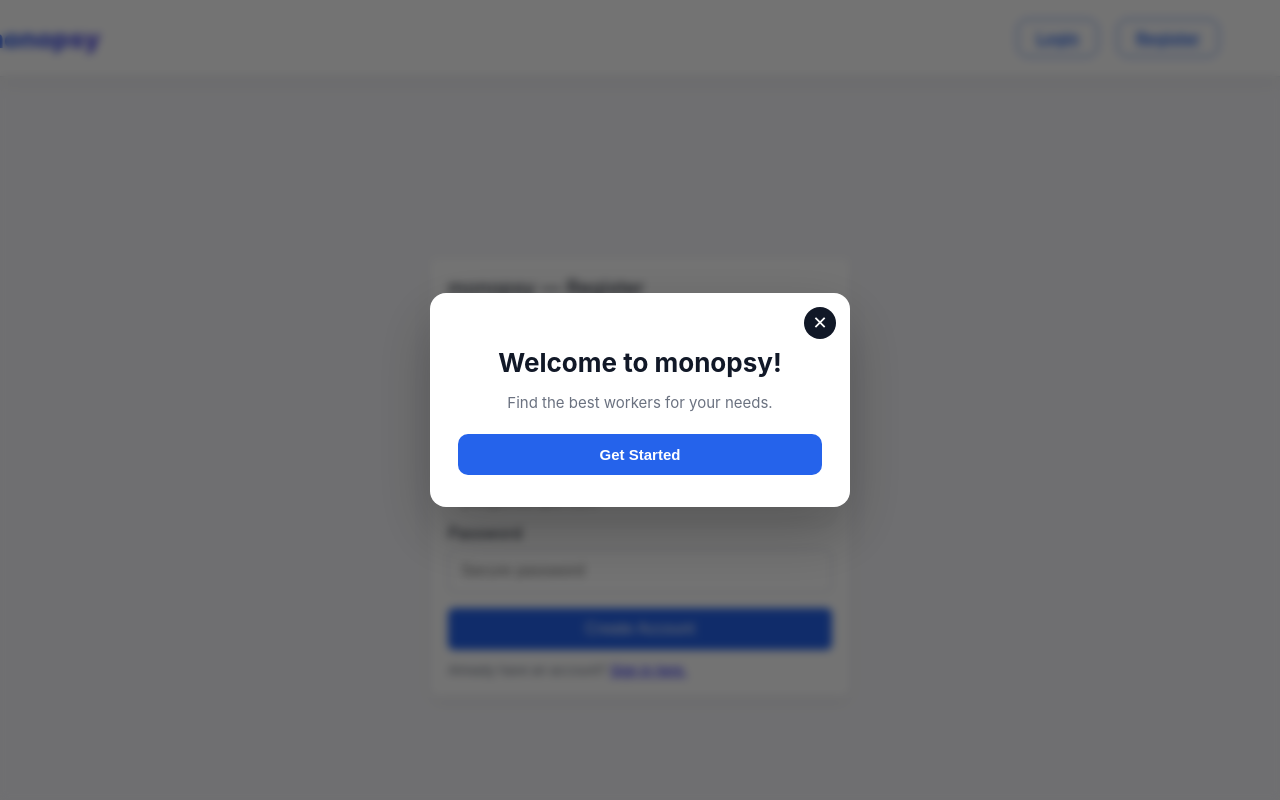
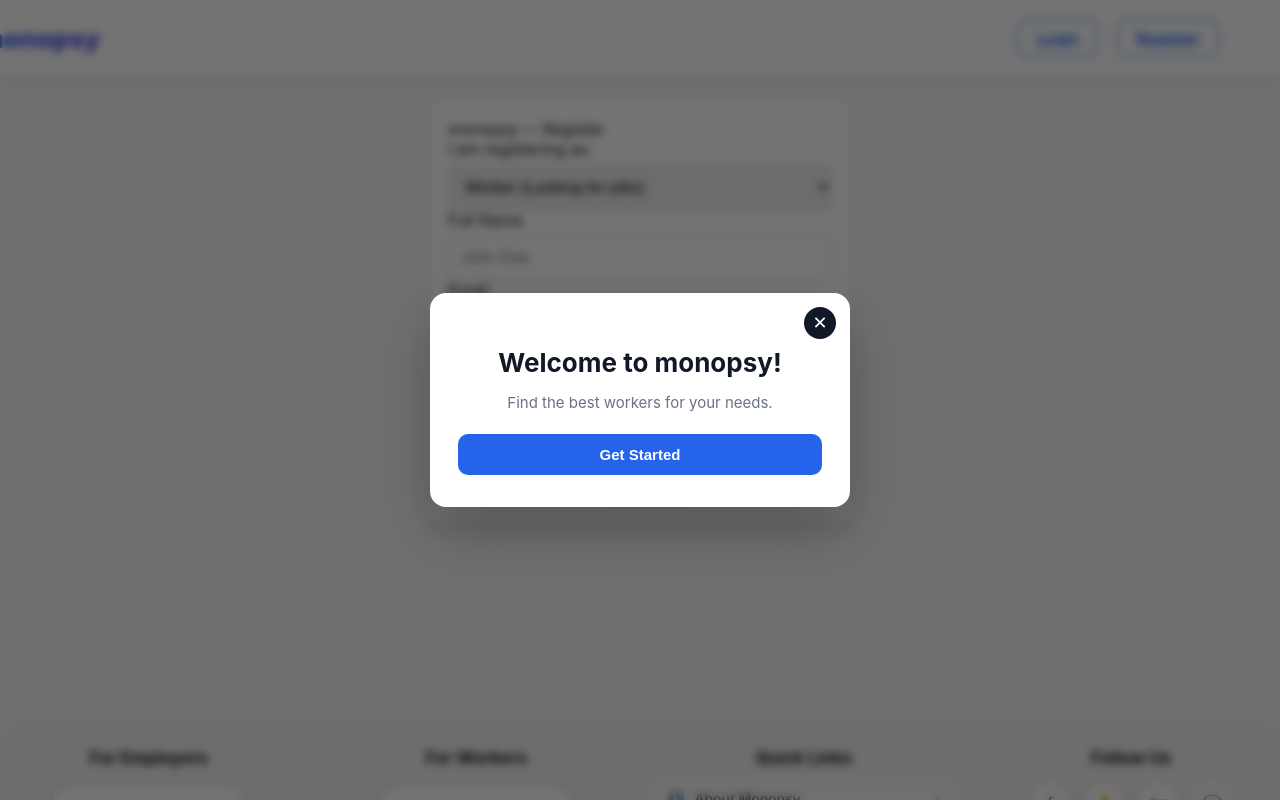
Before and after one commit to RohanKumarRai/neev-frontend, a React (Vite) app: page /register in a window 1280 px wide. Built offline with nearby package versions, Linux system fonts and the light colour scheme.

Commit message:
fixing Available jobs page

```diff
--- a/src/App.jsx
+++ b/src/App.jsx
@@ -1,45 +1,194 @@
-//ScrollTotop
-import ScrollToTop from "./components/ScrollToTop";
 
-//welcomePopup
-import WelcomePopup from "./components/WelcomePopup";
 
-// src/App.jsx
+
+// // ScrollToTop
+// import ScrollToTop from "./components/ScrollToTop";
+
+// // Welcome popup
+// import WelcomePopup from "./components/WelcomePopup";
+
+// import React from "react";
+// import { Routes, Route } from "react-router-dom";
+
+// // Core
+// import Header from "./components/Header";
+// import Footer from "./components/Footer";
+// import ProtectedRoute from "./components/ProtectedRoute";
+
+// // Auth
+// import Login from "./components/Login";
+// import Register from "./components/Register";
+
+// // Common
+// import Dashboard from "./components/Dashboard";
+
+// // Worker
+// import JobList from "./components/JobList";
+// import WorkerJobs from "./components/WorkerJobs";
+// import Profile from "./components/Profile";
+
+// // Employer
+// import CreateJob from "./components/CreateJob";
+// import EmployerJobs from "./components/EmployerJobs";
+// import JobApplications from "./components/JobApplications";
+
+// // Pages
+// import About from "./pages/About";
+// import Privacy from "./pages/Privacy";
+// import Terms from "./pages/Terms";
+// import Contact from "./pages/Contact";
+
+// // RoleRoute
+// import RoleRoute from "./components/RoleRoute";
+
+// // Home
+// import Services from "./components/services";
+
+// const Home = () => (
+//   <>
+//     <div style={{ textAlign: "center", padding: "80px 20px", background: "#f9fafb" }}>
+//       <h1 style={{ fontSize: "42px" }}>Welcome to monopsy!</h1>
+//       <h2 style={{ color: "#4b5563" }}>
+//         Find the best workers for your needs.
+//       </h2>
+//     </div>
+//     <Services />
+//   </>
+// );
+
+// function App() {
+//   return (
+//     <>
+//       <WelcomePopup />
+
+//       {/* ✅ CORRECT LAYOUT WRAPPER */}
+//       <div className="app-layout">
+//         <Header />
+
+//         {/* ✅ ScrollToTop MUST be here */}
+//         <ScrollToTop />
+
+//         {/* ✅ Main content */}
+//         <main className="main-content">
+//           <Routes>
+//             {/* PUBLIC */}
+//             <Route path="/" element={<Home />} />
+//             <Route path="/about" element={<About />} />
+//             <Route path="/privacy" element={<Privacy />} />
+//             <Route path="/terms" element={<Terms />} />
+//             <Route path="/contact" element={<Contact />} />
+//             <Route path="/login" element={<Login />} />
+//             <Route path="/register" element={<Register />} />
+
+//             {/* PROTECTED */}
+//             <Route
+//               path="/dashboard"
+//               element={
+//                 <ProtectedRoute>
+//                   <Dashboard />
+//                 </ProtectedRoute>
+//               }
+//             />
+
+//             {/* WORKER */}
+//             <Route
+//               path="/jobs"
+//               element={
+//                 <ProtectedRoute>
+//                   <JobList />
+//                 </ProtectedRoute>
+//               }
+//             />
+
+//             <Route
+//               path="/profile"
+//               element={
+//                 <ProtectedRoute>
+//                   <Profile />
+//                 </ProtectedRoute>
+//               }
+//             />
+
+//             <Route
+//               path="/worker/jobs"
+//               element={
+//                 <ProtectedRoute>
+//                   <WorkerJobs />
+//                 </ProtectedRoute>
+//               }
+//             />
+
+//             {/* EMPLOYER */}
+//             <Route
+//               path="/employer/post-job"
+//               element={
+//                 <ProtectedRoute>
+//                   <CreateJob />
+//                 </ProtectedRoute>
+//               }
+//             />
+
+//             <Route
+//               path="/employer/jobs"
+//               element={
+//                 <ProtectedRoute>
+//                   <EmployerJobs />
+//                 </ProtectedRoute>
+//               }
+//             />
+
+//             <Route
+//               path="/employer/jobs/:jobId/applications"
+//               element={
+//                 <ProtectedRoute>
+//                   <JobApplications />
+//                 </ProtectedRoute>
+//               }
+//             />
+
+//             {/* 404 */}
+//             <Route path="*" element={<h1>404 - Page Not Found</h1>} />
+//           </Routes>
+//         </main>
+
+//         <Footer />
+//       </div>
+//     </>
+//   );
+// }
+
+// export default App;
+
+
 import React from "react";
 import { Routes, Route } from "react-router-dom";
 
-// Core
+// Common
 import Header from "./components/Header";
 import Footer from "./components/Footer";
+import ScrollToTop from "./components/ScrollToTop";
+import WelcomePopup from "./components/WelcomePopup";
+
+// Auth & Routes
 import ProtectedRoute from "./components/ProtectedRoute";
+import RoleRoute from "./components/RoleRoute";
 
-// Auth
+// Pages
 import Login from "./components/Login";
 import Register from "./components/Register";
-
-// Common
 import Dashboard from "./components/Dashboard";
-
-// Worker
 import JobList from "./components/JobList";
 import WorkerJobs from "./components/WorkerJobs";
 import Profile from "./components/Profile";
-
-
-// Employer
 import CreateJob from "./components/CreateJob";
 import EmployerJobs from "./components/EmployerJobs";
 import JobApplications from "./components/JobApplications";
 
-// Pages (PUBLIC)
+// Static Pages
 import About from "./pages/About";
 import Privacy from "./pages/Privacy";
 import Terms from "./pages/Terms";
 import Contact from "./pages/Contact";
-
-// RoleRoute
-import RoleRoute from "./components/RoleRoute";
-
 
 // Home
 import Services from "./components/services";
@@ -52,24 +201,23 @@
         Find the best workers for your needs.
       </h2>
     </div>
-
     <Services />
   </>
 );
 
-
-function App() {
-
+export default function App() {
   return (
     <>
-
       <WelcomePopup />
 
-      <Header  />
-{/* ✅ ADD THIS HERE */}
+      <Header />
+
+      {/* ✅ MAIN CONTENT WRAPPER */}
+      <main className="main-content">
         <ScrollToTop />
+
         <Routes>
-        {/* ================= PUBLIC ================= */}
+          {/* PUBLIC */}
           <Route path="/" element={<Home />} />
           <Route path="/about" element={<About />} />
           <Route path="/privacy" element={<Privacy />} />
@@ -78,28 +226,7 @@
           <Route path="/login" element={<Login />} />
           <Route path="/register" element={<Register />} />
 
-        {/* ================= PROTECTED ROUTES WITH ROLES =================*/ }
-        <Route
-          path="/post-job"
-          element={
-            <RoleRoute role="ROLE_EMPLOYER">
-              <CreateJob />
-            </RoleRoute>
-          }
-        />
-
-       <Route
-            path="/worker/profile"
-            element={
-              <RoleRoute role="ROLE_WORKER">
-                <Profile />
-              </RoleRoute>
-            }
-          />
-
-
-
-        {/* ================= COMMON (AUTH) ================= */}
+          {/* AUTH */}
           <Route
             path="/dashboard"
             element={
@@ -109,12 +236,21 @@
             }
           />
 
-        {/* ================= WORKER =================*/ }
+          {/* WORKER */}
           <Route
             path="/jobs"
             element={
               <ProtectedRoute>
                 <JobList />
+              </ProtectedRoute>
+            }
+          />
+
+          <Route
+            path="/worker/jobs"
+            element={
+              <ProtectedRoute>
+                <WorkerJobs />
               </ProtectedRoute>
             }
           />
@@ -128,16 +264,16 @@
             }
           />
 
+          {/* EMPLOYER */}
           <Route
-          path="/worker/jobs"
+            path="/employer/post-job"
             element={
-            <ProtectedRoute>
-              <WorkerJobs />
-            </ProtectedRoute>
+              <RoleRoute role="ROLE_EMPLOYER">
+                <CreateJob />
+              </RoleRoute>
             }
           />
 
-        {/* ================= EMPLOYER =================*/ }
           <Route
             path="/employer/jobs"
             element={
@@ -156,22 +292,12 @@
             }
           />
 
-        <Route
-          path="/employer/post-job"
-          element={
-            <ProtectedRoute>
-              <CreateJob />
-            </ProtectedRoute>
-          }
-        />
-
-        {/* ================= 404 =================*/ }
+          {/* 404 */}
           <Route path="*" element={<h1>404 - Page Not Found</h1>} />
         </Routes>
+      </main>
 
       <Footer />
     </>
   );
 }
-
-export default App;
--- a/src/index.css
+++ b/src/index.css
@@ -1,179 +1,104 @@
 /* ================= GLOBAL RESET ================= */
-
 * {
   box-sizing: border-box;
 }
 
 html,
 body {
-  overflow-x: hidden; /* Prevent horizontal scroll */
-}
-
-/* ================= APP BASE ================= */
-
-html,
-body,
-#root {
+  margin: 0;
+  padding: 0;
   height: 100%;
-  margin: 0;
+  overflow-x: hidden;
   font-family: Inter, Arial, sans-serif;
   background: #f7f7fb;
   color: #111827;
 }
 
+#root {
+  min-height: 100vh;
+  display: flex;
+  flex-direction: column;
+}
+
+/* ================= LAYOUT ================= */
+.main-content {
+  flex: 1;
+}
+
 /* ================= COMMON UI ================= */
-
 .center {
   display: flex;
-  align-items: center;
   justify-content: center;
-  height: 100vh;
-  padding: 16px; /* ✅ mobile padding */
+  align-items: flex-start;
+  padding: 24px 16px;
+  min-height: calc(100vh - 160px);
 }
 
 .card {
   width: 100%;
-  max-width: 420px; /* ✅ mobile-friendly */
+  max-width: 420px;
   background: white;
   padding: 18px;
   border-radius: 8px;
   box-shadow: 0 6px 18px rgba(12, 12, 20, 0.06);
-  margin: auto;
 }
 
-.h1 {
-  font-size: 20px;
-  margin-bottom: 12px;
+.dashboard-card {
+  max-width: 900px;
 }
 
-/* ================= FORMS & INPUTS (STEP 5) ================= */
-
+/* ================= FORMS ================= */
 input,
 select,
 textarea {
   width: 100%;
   padding: 12px;
-  font-size: 16px; /* ✅ prevents iOS zoom */
+  font-size: 16px;
   border-radius: 6px;
   border: 1px solid #d1d5db;
   margin-top: 6px;
 }
 
-.btn,
-button {
+button,
+.btn {
   width: 100%;
-  padding: 12px 16px;
-  font-size: 16px;
+  padding: 12px;
   border-radius: 6px;
   border: none;
   background: #2563eb;
-  color: #fff;
+  color: white;
   cursor: pointer;
 }
 
-/* ================= ALERTS ================= */
-
-.alert {
-  padding: 8px;
-  border-radius: 6px;
-  margin-bottom: 8px;
-}
-
-.alert.err {
-  background: #fee2e2;
-  color: #991b1b;
-}
-
-.alert.ok {
-  background: #ecfdf5;
-  color: #065f46;
-}
-
 /* ================= DASHBOARD ================= */
-
-.dashboard-card {
-  width: 100%;
-  max-width: 600px;
-}
-
-.subtitle {
-  font-size: 1.1em;
-  color: #4b5563;
-}
-
-/* ✅ RESPONSIVE GRID FIX */
 .dashboard-grid {
   display: grid;
   grid-template-columns: repeat(auto-fit, minmax(280px, 1fr));
   gap: 16px;
-  margin-top: 20px;
 }
 
 .dashboard-tile {
+  background: #f9fafb;
+  border: 1px solid #e5e7eb;
   padding: 20px;
-  border: 1px solid #e5e7eb;
   border-radius: 8px;
-  cursor: pointer;
-  transition: background-color 0.2s, border-color 0.2s, transform 0.2s;
-  background-color: #f9fafb;
+  transition: 0.2s;
 }
 
 .dashboard-tile:hover {
-  background-color: #eef2ff;
-  border-color: #a5b4fc;
+  background: #eef2ff;
   transform: translateY(-2px);
 }
 
-.dashboard-tile h3 {
-  margin-top: 0;
-  color: #3b82f6;
+/* ================= BUTTON VARIANTS ================= */
+.btn-secondary {
+  background: #fee2e2;
+  color: #dc2626;
 }
 
-/* ================= BUTTON VARIANTS ================= */
-
-.btn-secondary {
-  background-color: #fef2f2;
-  color: #ef4444;
-  border: 1px solid #fef2f2;
+/* ================= MOBILE ================= */
+@media (max-width: 768px) {
+  h1 { font-size: 1.6rem; }
+  h2 { font-size: 1.2rem; }
+  body { font-size: 15px; }
 }
-
-.btn-secondary:hover {
-  background-color: #fee2e2;
-}
-
-/* ================= MOBILE RESPONSIVE TWEAKS (STEP 7) ================= */
-
-@media (max-width: 768px) {
-  h1 {
-    font-size: 1.6rem;
-  }
-
-  h2 {
-    font-size: 1.2rem;
-  }
-
-  h3 {
-    font-size: 1.05rem;
-  }
-
-  body {
-    font-size: 15px;
-  }
-
-  .container {
-    padding: 12px;
-  }
-
-  header {
-    padding: 12px;
-  }
-}
-@media (max-width: 768px) {
-  nav {
-    display: none !important;
-  }
-
-  header button {
-    display: block !important;
-  }
-}
```
Lines whose indentation alone changed are shown as unchanged.
